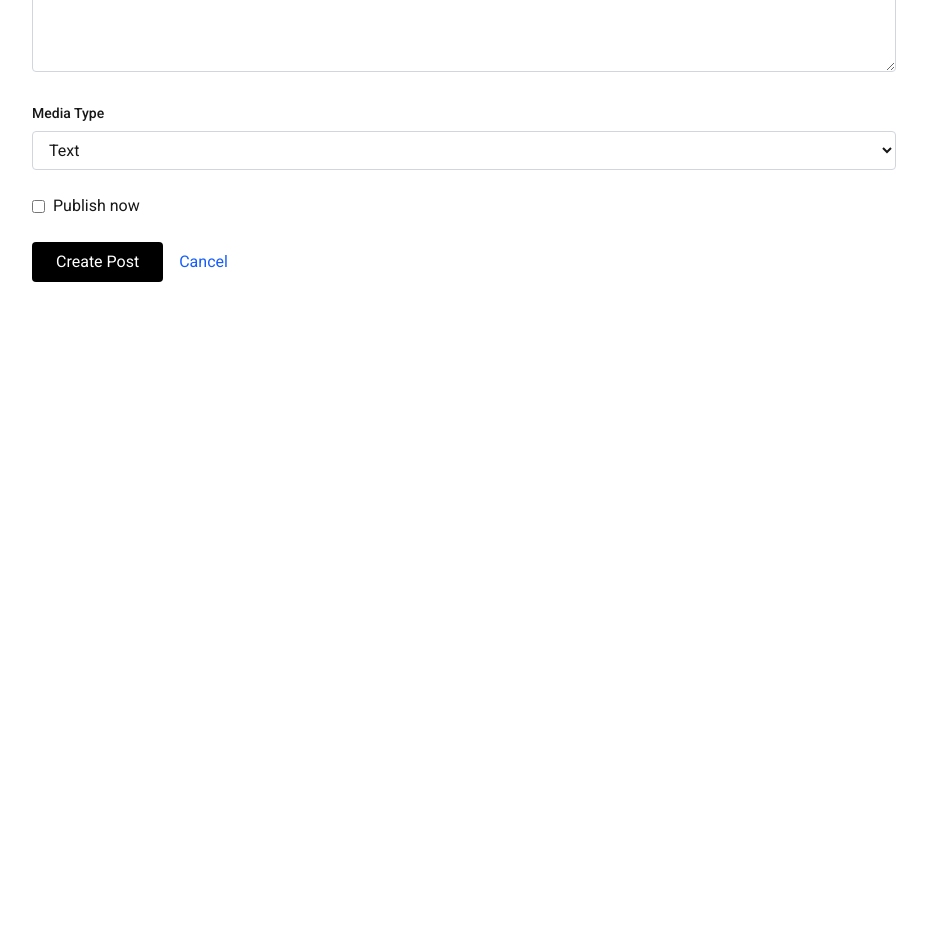
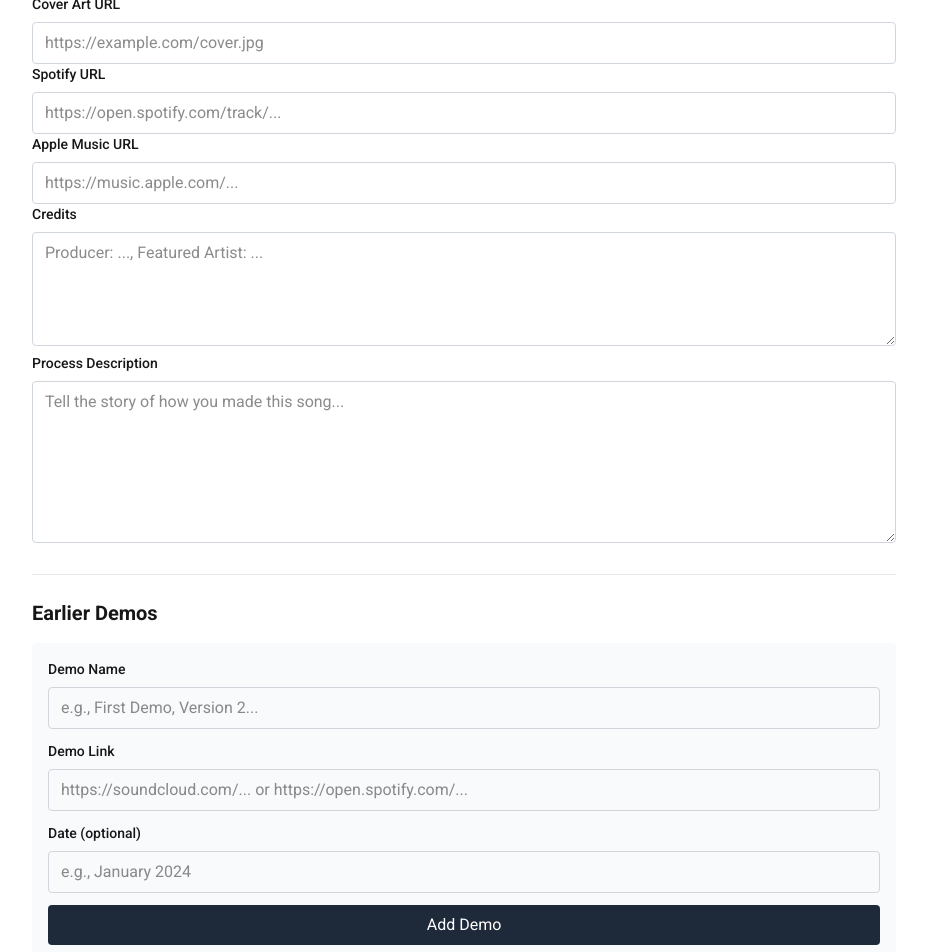
Before and after one commit to eddiemercri/mercri-me, a Next.js app: page /admin/posts in a window 1280 px wide. Shown: the part 640-1592 px from the top of the page, without its empty margins (176-1103 px from the left). Before the commit the page ends 954 px from the top, so only its background shows below. Built offline with nearby package versions, Linux system fonts and the light colour scheme.

Commit message:
Add music fields to post creation form

```diff
--- a/app/admin/posts/page.tsx
+++ b/app/admin/posts/page.tsx
@@ -1,26 +1,47 @@
 'use client';
 import { useState } from 'react';
-import { useRouter, useSearchParams } from 'next/navigation';
+import { useRouter } from 'next/navigation';
 import { getCurrentUser } from '@/lib/auth';
 import Link from 'next/link';
 
+interface Demo {
+  name: string;
+  url: string;
+  date: string;
+}
+
 export default function CreatePostPage() {
   const router = useRouter();
-  const searchParams = useSearchParams();
   const userId = getCurrentUser()?.id;
 
   const [title, setTitle] = useState('');
   const [slug, setSlug] = useState('');
   const [description, setDescription] = useState('');
-  const [content, setContent] = useState('');
   const [mediaType, setMediaType] = useState('text');
-  const [publish, setPublish] = useState(false);
+  const [coverArtUrl, setCoverArtUrl] = useState('');
+  const [spotifyUrl, setSpotifyUrl] = useState('');
+  const [appleMusicUrl, setAppleMusicUrl] = useState('');
+  const [credits, setCredits] = useState('');
+  const [processDescription, setProcessDescription] = useState('');
+  const [demos, setDemos] = useState<Demo[]>([]);
+  const [newDemo, setNewDemo] = useState({ name: '', url: '', date: '' });
   const [loading, setLoading] = useState(false);
+
+  const handleAddDemo = () => {
+    if (newDemo.name && newDemo.url) {
+      setDemos([...demos, newDemo]);
+      setNewDemo({ name: '', url: '', date: '' });
+    }
+  };
+
+  const handleRemoveDemo = (idx: number) => {
+    setDemos(demos.filter((_, i) => i !== idx));
+  };
 
   const handleSubmit = async (e: React.FormEvent) => {
     e.preventDefault();
     if (!userId || !title || !slug) {
-      alert('Please fill in all required fields');
+      alert('Please fill in title and slug');
       return;
     }
 
@@ -33,9 +54,14 @@ export default function CreatePostPage() {
           title,
           slug,
           description,
-          content,
           media_type: mediaType,
-          publish
+          cover_art_url: coverArtUrl,
+          spotify_url: spotifyUrl,
+          apple_music_url: appleMusicUrl,
+          credits,
+          process_description: processDescription,
+          demos,
+          publish: true
         })
       });
 
@@ -54,12 +80,13 @@ export default function CreatePostPage() {
     <div className="min-h-screen bg-white">
       <header className="border-b border-gray-200">
         <div className="max-w-4xl mx-auto px-4 py-8">
-          <h1 className="text-4xl font-bold">Create Post</h1>
+          <h1 className="text-4xl font-bold">Create New Song</h1>
         </div>
       </header>
 
       <main className="max-w-4xl mx-auto px-4 py-8">
         <form onSubmit={handleSubmit} className="space-y-6">
+          {/* Basic Info */}
           <div>
             <label className="block text-sm font-medium mb-2">Title *</label>
             <input
@@ -93,16 +120,6 @@ export default function CreatePostPage() {
           </div>
 
           <div>
-            <label className="block text-sm font-medium mb-2">Content</label>
-            <textarea
-              value={content}
-              onChange={(e) => setContent(e.target.value)}
-              className="w-full border border-gray-300 rounded px-3 py-2"
-              rows={8}
-            />
-          </div>
-
-          <div>
             <label className="block text-sm font-medium mb-2">Media Type</label>
             <select
               value={mediaType}
@@ -110,31 +127,150 @@ export default function CreatePostPage() {
               className="w-full border border-gray-300 rounded px-3 py-2"
             >
               <option value="text">Text</option>
+              <option value="audio">Audio</option>
               <option value="video">Video</option>
-              <option value="audio">Audio</option>
               <option value="image">Image</option>
               <option value="mixed">Mixed</option>
             </select>
           </div>
 
-          <div className="flex items-center">
-            <input
-              type="checkbox"
-              id="publish"
-              checked={publish}
-              onChange={(e) => setPublish(e.target.checked)}
-              className="mr-2"
-            />
-            <label htmlFor="publish">Publish now</label>
+          {/* Music Fields */}
+          <div className="border-t border-gray-200 pt-6">
+            <h2 className="text-xl font-semibold mb-4">Music Details</h2>
+
+            <div>
+              <label className="block text-sm font-medium mb-2">Cover Art URL</label>
+              <input
+                type="text"
+                value={coverArtUrl}
+                onChange={(e) => setCoverArtUrl(e.target.value)}
+                placeholder="https://example.com/cover.jpg"
+                className="w-full border border-gray-300 rounded px-3 py-2"
+              />
+            </div>
+
+            <div>
+              <label className="block text-sm font-medium mb-2">Spotify URL</label>
+              <input
+                type="text"
+                value={spotifyUrl}
+                onChange={(e) => setSpotifyUrl(e.target.value)}
+                placeholder="https://open.spotify.com/track/..."
+                className="w-full border border-gray-300 rounded px-3 py-2"
+              />
+            </div>
+
+            <div>
+              <label className="block text-sm font-medium mb-2">Apple Music URL</label>
+              <input
+                type="text"
+                value={appleMusicUrl}
+                onChange={(e) => setAppleMusicUrl(e.target.value)}
+                placeholder="https://music.apple.com/..."
+                className="w-full border border-gray-300 rounded px-3 py-2"
+              />
+            </div>
+
+            <div>
+              <label className="block text-sm font-medium mb-2">Credits</label>
+              <textarea
+                value={credits}
+                onChange={(e) => setCredits(e.target.value)}
+                placeholder="Producer: ..., Featured Artist: ..."
+                className="w-full border border-gray-300 rounded px-3 py-2"
+                rows={4}
+              />
+            </div>
+
+            <div>
+              <label className="block text-sm font-medium mb-2">Process Description</label>
+              <textarea
+                value={processDescription}
+                onChange={(e) => setProcessDescription(e.target.value)}
+                placeholder="Tell the story of how you made this song..."
+                className="w-full border border-gray-300 rounded px-3 py-2"
+                rows={6}
+              />
+            </div>
           </div>
 
-          <div className="flex gap-4">
+          {/* Demos */}
+          <div className="border-t border-gray-200 pt-6">
+            <h2 className="text-xl font-semibold mb-4">Earlier Demos</h2>
+
+            {demos.length > 0 && (
+              <div className="mb-6 space-y-3">
+                {demos.map((demo, idx) => (
+                  <div key={idx} className="p-4 border border-gray-200 rounded flex justify-between items-start">
+                    <div>
+                      <p className="font-medium">{demo.name}</p>
+                      <p className="text-sm text-gray-600">{demo.date}</p>
+                      <p className="text-sm text-blue-600 truncate">{demo.url}</p>
+                    </div>
+                    <button
+                      type="button"
+                      onClick={() => handleRemoveDemo(idx)}
+                      className="text-red-600 hover:text-red-800 text-sm"
+                    >
+                      Remove
+                    </button>
+                  </div>
+                ))}
+              </div>
+            )}
+
+            <div className="space-y-3 p-4 bg-gray-50 rounded">
+              <div>
+                <label className="block text-sm font-medium mb-2">Demo Name</label>
+                <input
+                  type="text"
+                  value={newDemo.name}
+                  onChange={(e) => setNewDemo({ ...newDemo, name: e.target.value })}
+                  placeholder="e.g., First Demo, Version 2..."
+                  className="w-full border border-gray-300 rounded px-3 py-2"
+                />
+              </div>
+
+              <div>
+                <label className="block text-sm font-medium mb-2">Demo Link</label>
+                <input
+                  type="text"
+                  value={newDemo.url}
+                  onChange={(e) => setNewDemo({ ...newDemo, url: e.target.value })}
+                  placeholder="https://soundcloud.com/... or https://open.spotify.com/..."
+                  className="w-full border border-gray-300 rounded px-3 py-2"
+                />
+              </div>
+
+              <div>
+                <label className="block text-sm font-medium mb-2">Date (optional)</label>
+                <input
+                  type="text"
+                  value={newDemo.date}
+                  onChange={(e) => setNewDemo({ ...newDemo, date: e.target.value })}
+                  placeholder="e.g., January 2024"
+                  className="w-full border border-gray-300 rounded px-3 py-2"
+                />
+              </div>
+
+              <button
+                type="button"
+                onClick={handleAddDemo}
+                className="w-full bg-gray-800 text-white px-4 py-2 rounded hover:bg-gray-900"
+              >
+                Add Demo
+              </button>
+            </div>
+          </div>
+
+          {/* Submit */}
+          <div className="flex gap-4 pt-6 border-t border-gray-200">
             <button
               type="submit"
               disabled={loading}
               className="bg-black text-white px-6 py-2 rounded disabled:opacity-50"
             >
-              {loading ? 'Creating...' : 'Create Post'}
+              {loading ? 'Creating...' : 'Publish Song'}
             </button>
             <Link href="/admin" className="text-blue-600 hover:underline py-2">
               Cancel
```
